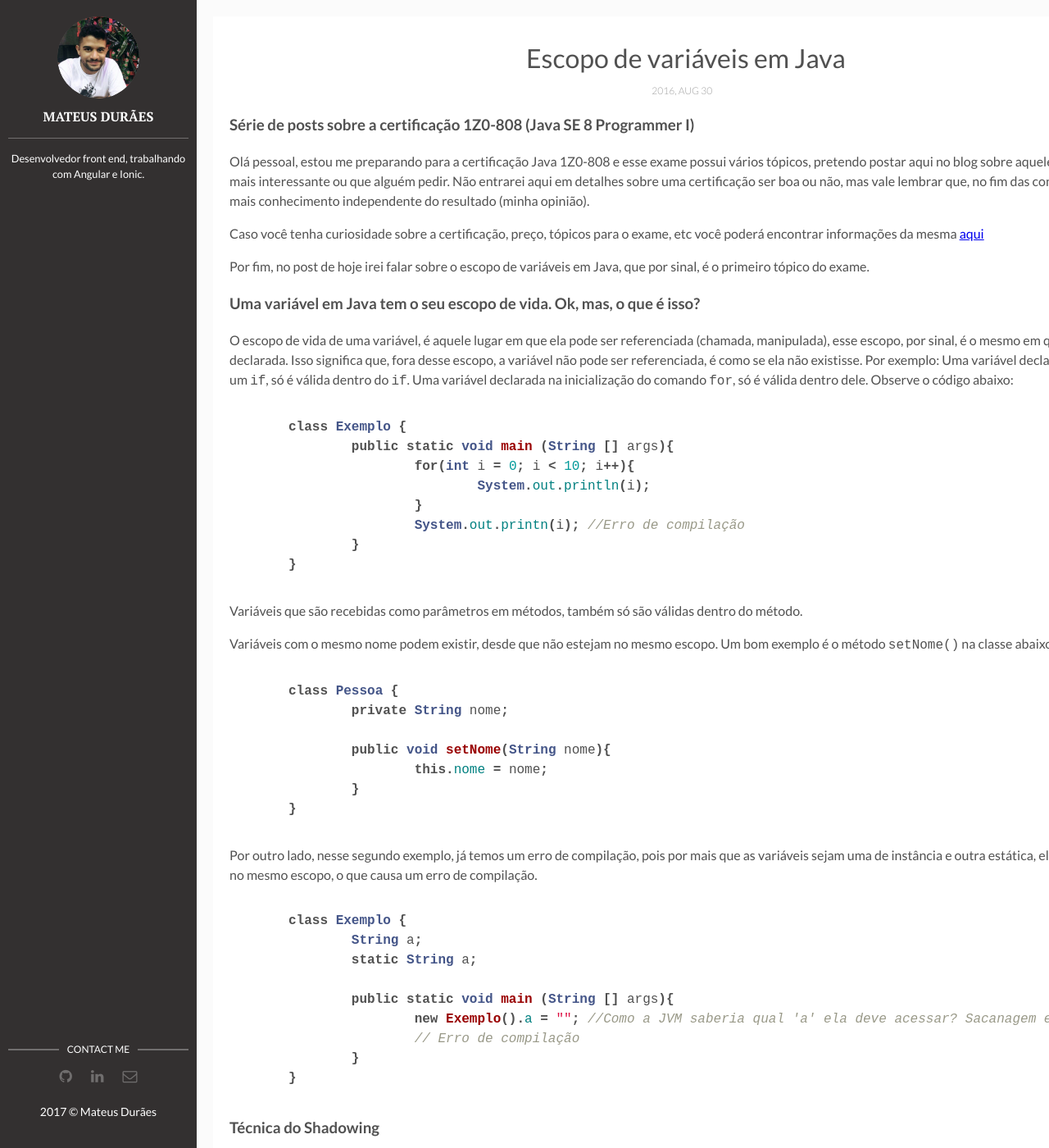
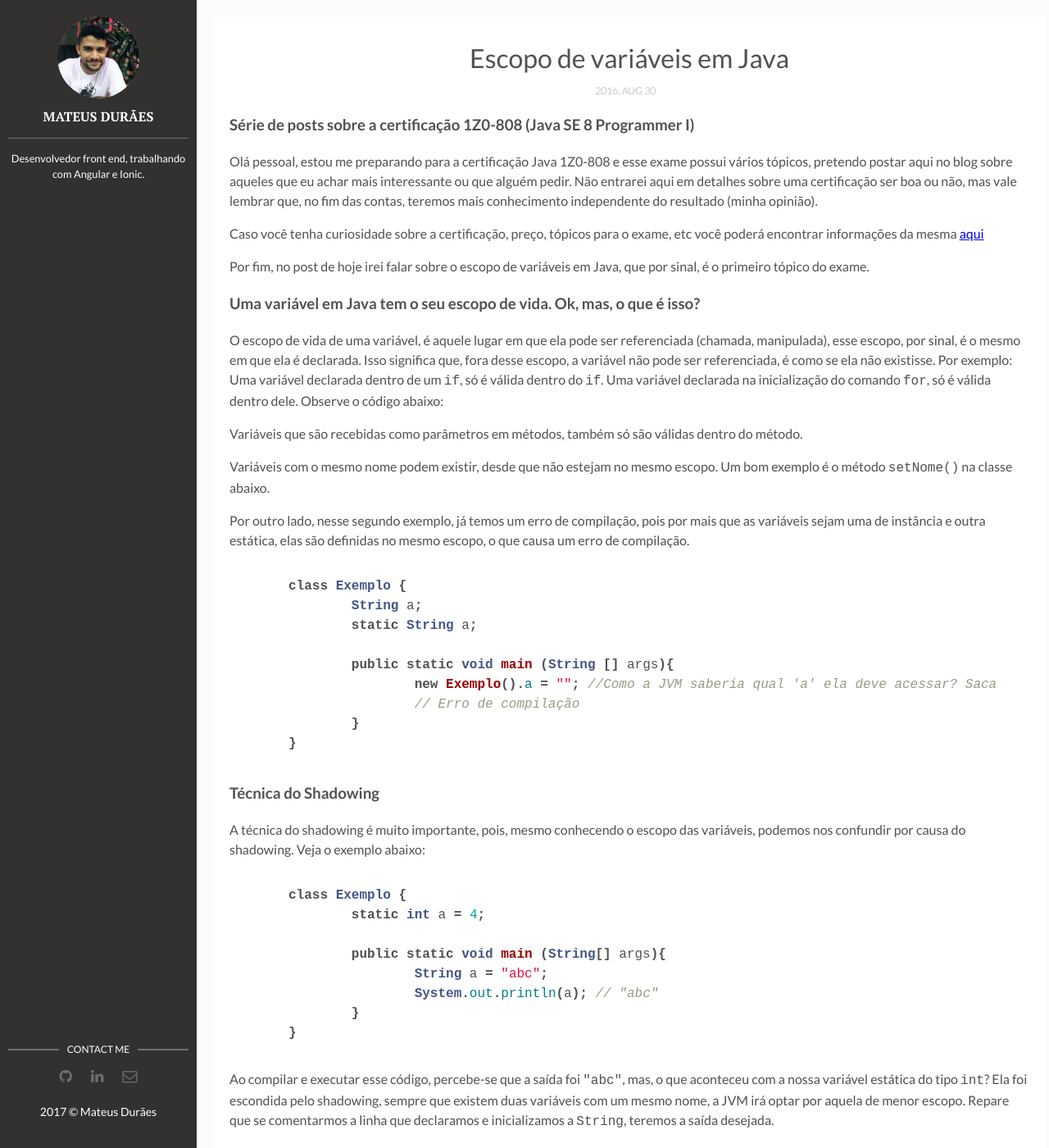
Before and after one commit to mateusduraes/mateusduraes.github.io, a Jekyll site: the page built from _posts/2016-08-30-escopo-de-variaveis-em-java.markdown, in a window 1280 px wide and 1400 px high. Shown: the whole window at 82% size. Built offline with Jekyll 4.4.1, drawn with Linux system fonts in a browser that asks for light colours; comment, search, counter and statistics services are not loaded.

Commit message:
Fixing codehilight max-width with an breakpoint @media

````diff
--- a/_config.yml
+++ b/_config.yml
@@ -28,7 +28,7 @@
   - jekyll-paginate
 
 # Gems
-gems: [jekyll-paginate]
+plugins: [jekyll-paginate]
 
 paginate: 4
 paginate_path: "/page/:num"
--- a/_posts/2016-08-30-escopo-de-variaveis-em-java.markdown
+++ b/_posts/2016-08-30-escopo-de-variaveis-em-java.markdown
@@ -20,31 +20,12 @@
 Por exemplo: Uma variável declarada dentro de um ```if```, só é válida dentro do ```if```. Uma variável declarada na inicialização do comando ```for```, só é válida dentro dele. Observe o código abaixo:
 
 
-{% highlight java %}
-class Exemplo {
-	public static void main (String [] args){
-		for(int i = 0; i < 10; i++){
-			System.out.println(i);
-		}
-		System.out.printn(i); //Erro de compilação
-	}
-}
-{% endhighlight %}
+
 
 
 Variáveis que são recebidas como parâmetros em métodos, também só são válidas dentro do método.
 
 Variáveis com o mesmo nome podem existir, desde que não estejam no mesmo escopo. Um bom exemplo é o método ```setNome()``` na classe abaixo.
-
-{% highlight java %}
-class Pessoa {
-	private String nome;
-
-	public void setNome(String nome){
-		this.nome = nome;
-	}
-}
-{% endhighlight %}
 
 
 Por outro lado, nesse segundo exemplo, já temos um erro de compilação, pois por mais que as variáveis sejam uma de instância e outra estática, elas são definidas no mesmo escopo, o que causa um erro de compilação.
--- a/assets/css/main.css
+++ b/assets/css/main.css
@@ -438,6 +438,13 @@
 
 .highlight {
   background: #ffffff;
+  max-width: 70vw;
+}
+
+@media only screen and (max-width: 992px) {
+  .highlight {
+    max-width: 50vw;
+  }
 }
 
 .highlight .c {
````
Also changed, not shown: assets/css/scss/_syntax.scss (+12 -1 lines), 1 other file.
